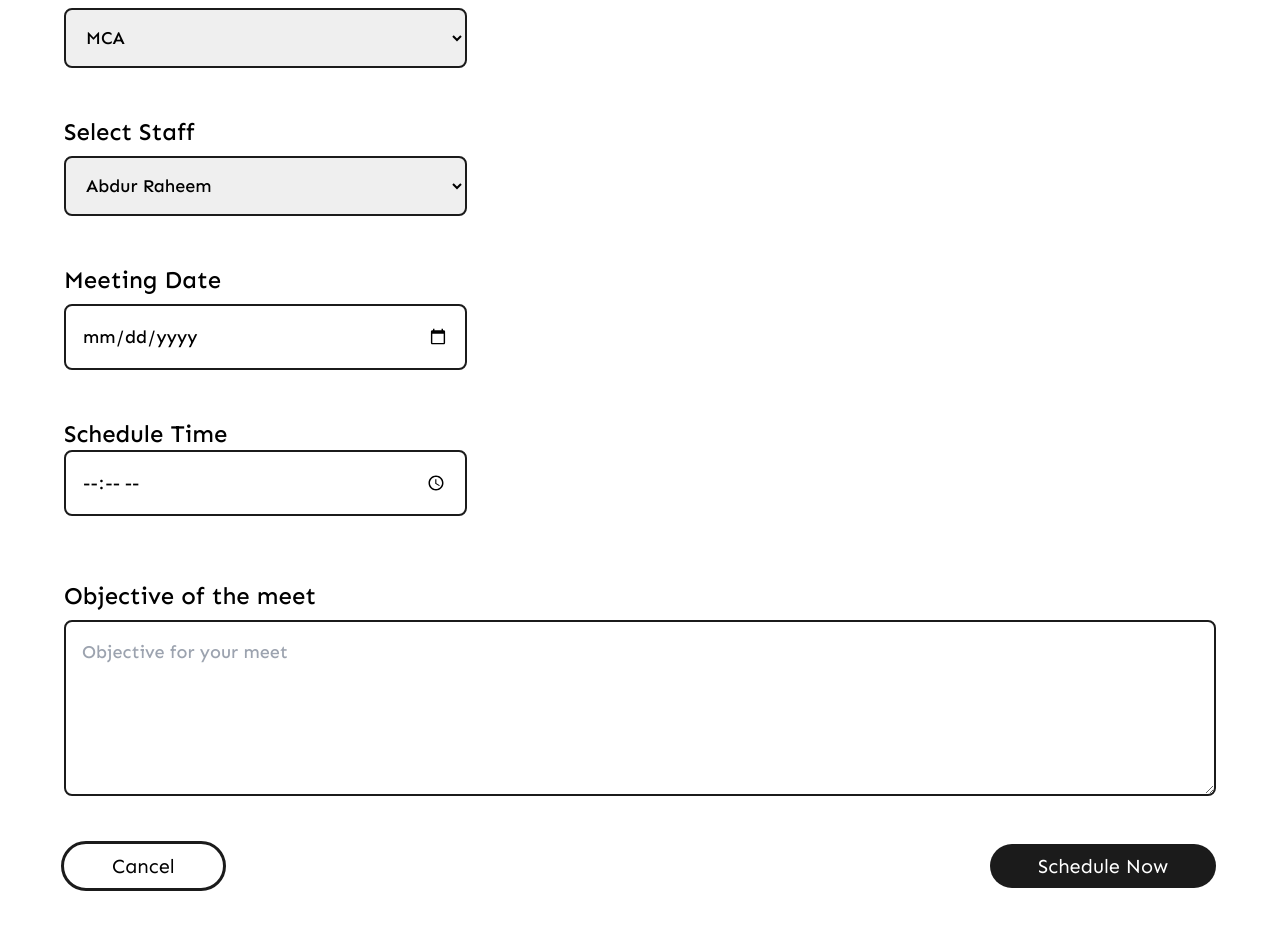
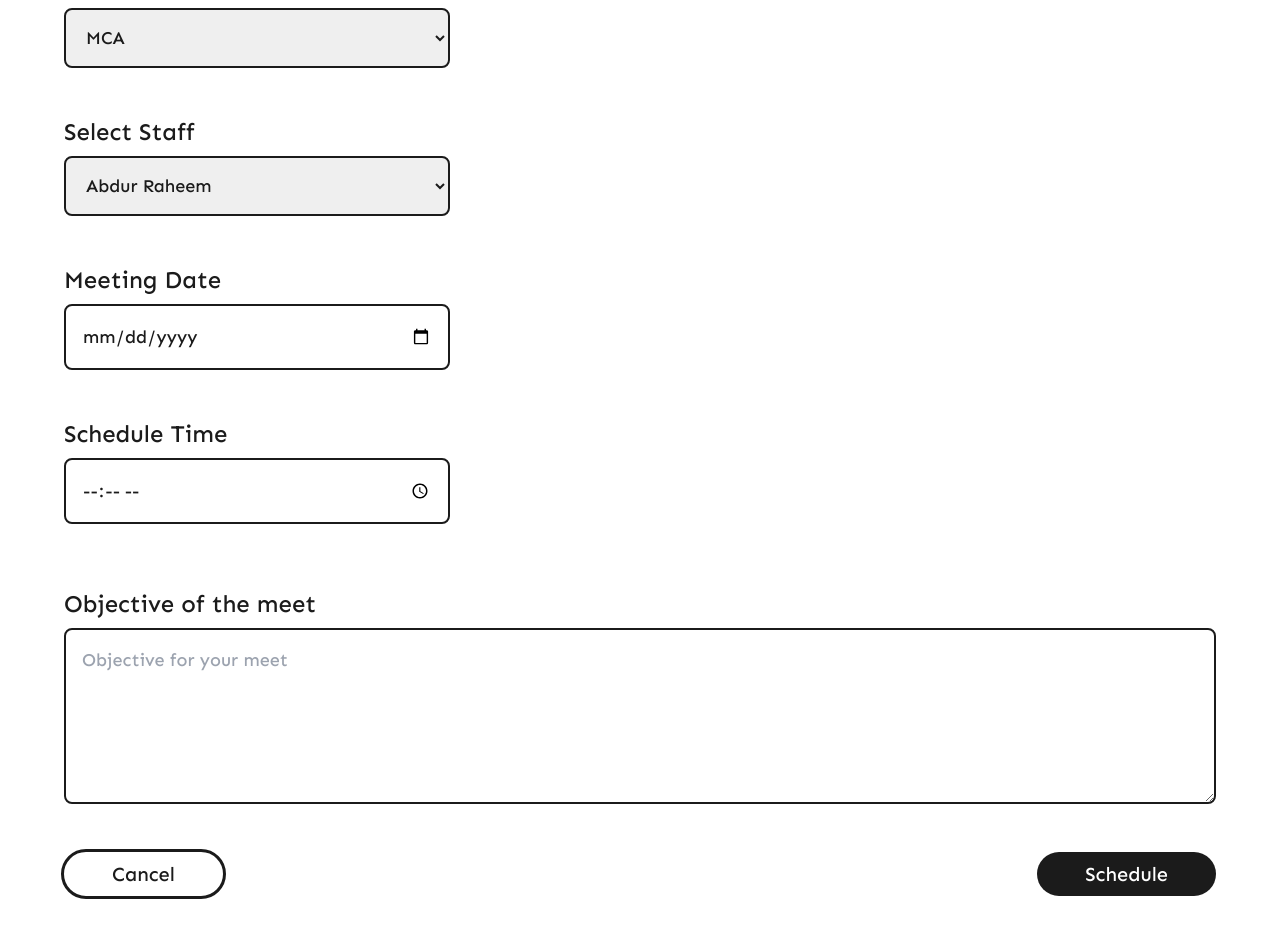
Before and after one commit to Deepak05x/StaffSync, a React (Vite) app: page /booking in a window 1280 px wide. Shown: the part 344-1292 px from the top of the page. Built offline with nearby package versions, Linux system fonts and the light colour scheme; no server answers; a web font is replaced by a local one.

Commit message:
Completed Booking page

```diff
--- a/src/container/Booking.jsx
+++ b/src/container/Booking.jsx
@@ -20,44 +20,51 @@ const Booking = () => {
     }, []);
 
     return (
-        <section className="flex flex-col  min-h-screen w-full">
+        <section className="flex flex-col  min-h-screen w-full bg-light dark:bg-dark text-dark dark:text-light">
             <Navbar />
             <section className="xl:px-12 lg:px-8 sm:px-4 ssm:px-2 flex flex-col gap-12 py-8">
-                <h1 className="md:text-[4rem] sm:text-[3rem] ssm:text-[2.5rem] font-bold -tracking-tight">Book Your Appointment</h1>
-                <section className="flex items-center justify-between w-full p-4 lg:flex-row flex-col">
-                    <div className="flex flex-col gap-12 w-[50%] lg:order-1 order-2">
-                        <div className="flex flex-col items-start gap-2 w-full">
+                <h1 className="md:text-[4rem] sm:text-[3rem] ssm:text-[2.5rem] font-bold -tracking-tight lg:text-start text-center">Book Your Appointment</h1>
+                <section className="flex items-center justify-between w-full p-4 lg:flex-row flex-col gap-12">
+                    <div className="flex flex-col gap-12 lg:w-[50%] w-full lg:items-start lg:order-1 order-2">
+                        <div className="flex flex-col lg:items-start items-center gap-2 w-full">
                             <p className="text-2xl font-medium">Select Department</p>
-                            <select name="" id="" className="border-dark border-2 p-4 w-[70%] rounded-lg text-lg font-medium">
+                            <select name="" id="" className="border-dark border-2 p-4 lg:w-[70%] w-[90%] text-dark  rounded-lg text-lg font-medium focus:outline-none">
                                 <option value="">MCA</option>
                             </select>
                         </div>
-                        <div className="flex flex-col items-start gap-2 w-full">
+                        <div className="flex flex-col lg:items-start items-center gap-2 lg:w-full">
                             <p className="text-2xl font-medium">Select Staff</p>
-                            <select name="" id="" className="border-dark border-2 p-4 w-[70%] rounded-lg text-lg font-medium">
+                            <select name="" id="" className="border-dark border-2 p-4 lg:w-[70%] w-[90%]  rounded-lg text-lg font-medium text-dark focus:outline-none">
                                 <option value="">Abdur Raheem</option>
                             </select>
                         </div>
-                        <div className="flex flex-col items-start gap-2 w-full">
+                        <div className="flex flex-col lg:items-start items-center gap-2 lg:w-full ">
                             <p className="text-2xl font-medium">Meeting Date</p>
-                            <input type="date" className="border-dark border-2 p-4 w-[70%] rounded-lg text-lg font-medium" />
+                            <input type="date" className="border-dark border-2 p-4 lg:w-[70%] w-[90%]  rounded-lg text-lg font-medium text-dark focus:outline-none" />
                         </div>
-                        <div>
+                        <div className="flex flex-col lg:items-start items-center gap-2 lg:w-full ">
                             <p className="text-2xl font-medium">Schedule Time</p>
-                            <input type="time" className="border-dark border-2 p-4 w-[70%] rounded-lg text-lg font-medium" />
+                            <input type="time" className="border-dark border-2 p-4 lg:w-[70%] w-[90%]  rounded-lg text-lg font-medium text-dark focus:outline-none" />
                         </div>
                     </div>
-                    <div className="w-[50%] flex items-center justify-center lg:order-2 order-1">
+                    <div className="lg:w-[50%] w-full flex items-center justify-center lg:order-2 order-1">
                         <Lottie animationData={animationData} loop={true} autoplay={true} />
                     </div>
                 </section>
-                <div className="flex flex-col px-4 gap-2 items-start w-full">
+                <div className="flex flex-col px-4 gap-2 lg:items-start items-center w-full">
                     <p className="text-2xl font-medium">Objective of the meet</p>
-                    <textarea name="purpose" id="" cols="30" rows="5" placeholder="Objective for your meet" className="border-dark border-2 p-4 w-full rounded-lg text-lg font-medium" />
+                    <textarea
+                        name="purpose"
+                        id=""
+                        cols="30"
+                        rows="5"
+                        placeholder="Objective for your meet"
+                        className="border-dark border-2 p-4 w-full rounded-lg text-lg font-medium text-dark focus:outline-none"
+                    />
                 </div>
-                <div className="flex px-4 justify-between mb-[5rem]">
-                    <button className="bg-light outline outline-dark text-xl px-12 py-2 rounded-full">Cancel</button>
-                    <button className="bg-dark text-light dark:text-dark dark:bg-light text-xl px-12 py-2 rounded-full">Schedule Now</button>
+                <div className="flex lg:flex-row flex-col items-center gap-12 px-4 justify-between mb-[5rem]">
+                    <button className="bg-light text-dark font-medium outline outline-dark text-xl px-12 py-2 rounded-full">Cancel</button>
+                    <button className="bg-dark text-light dark:text-dark font-medium dark:bg-light text-xl px-12 py-2 rounded-full">Schedule</button>
                 </div>
             </section>
             <Footer />
```
